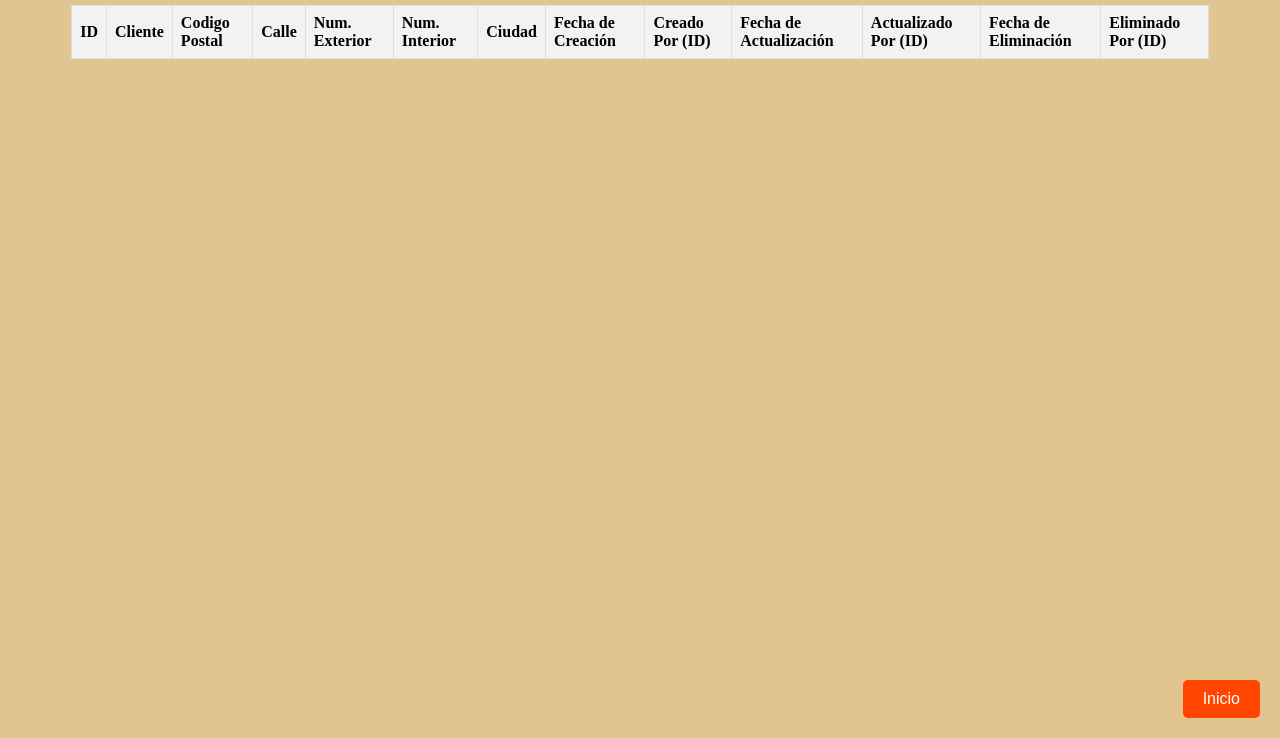
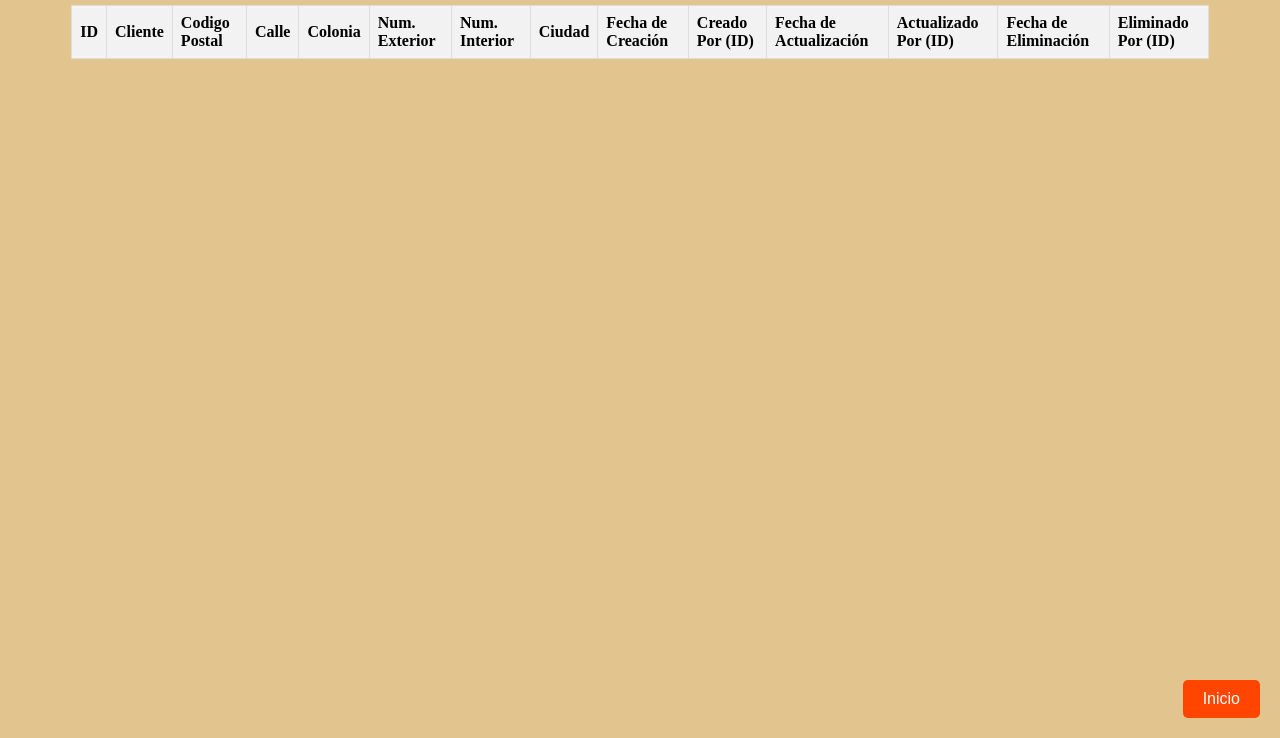
Before and after one commit to CarlosRZapata/VistasAPI, a website: page src/directions.html in a window 1280 px wide. Shown: the part 62-800 px from the top of the page. Drawn offline with Linux system fonts and the light colour scheme; no server answers; a web font is replaced by a local one.

Commit message:
Correcciones

```diff
--- a/src/directions.html
+++ b/src/directions.html
@@ -18,6 +18,7 @@
                 <th>Cliente</th>
                 <th>Codigo Postal</th>
                 <th>Calle</th>
+                <th>Colonia</th>
                 <th>Num. Exterior</th>
                 <th>Num. Interior</th>
                 <th>Ciudad</th>
```
